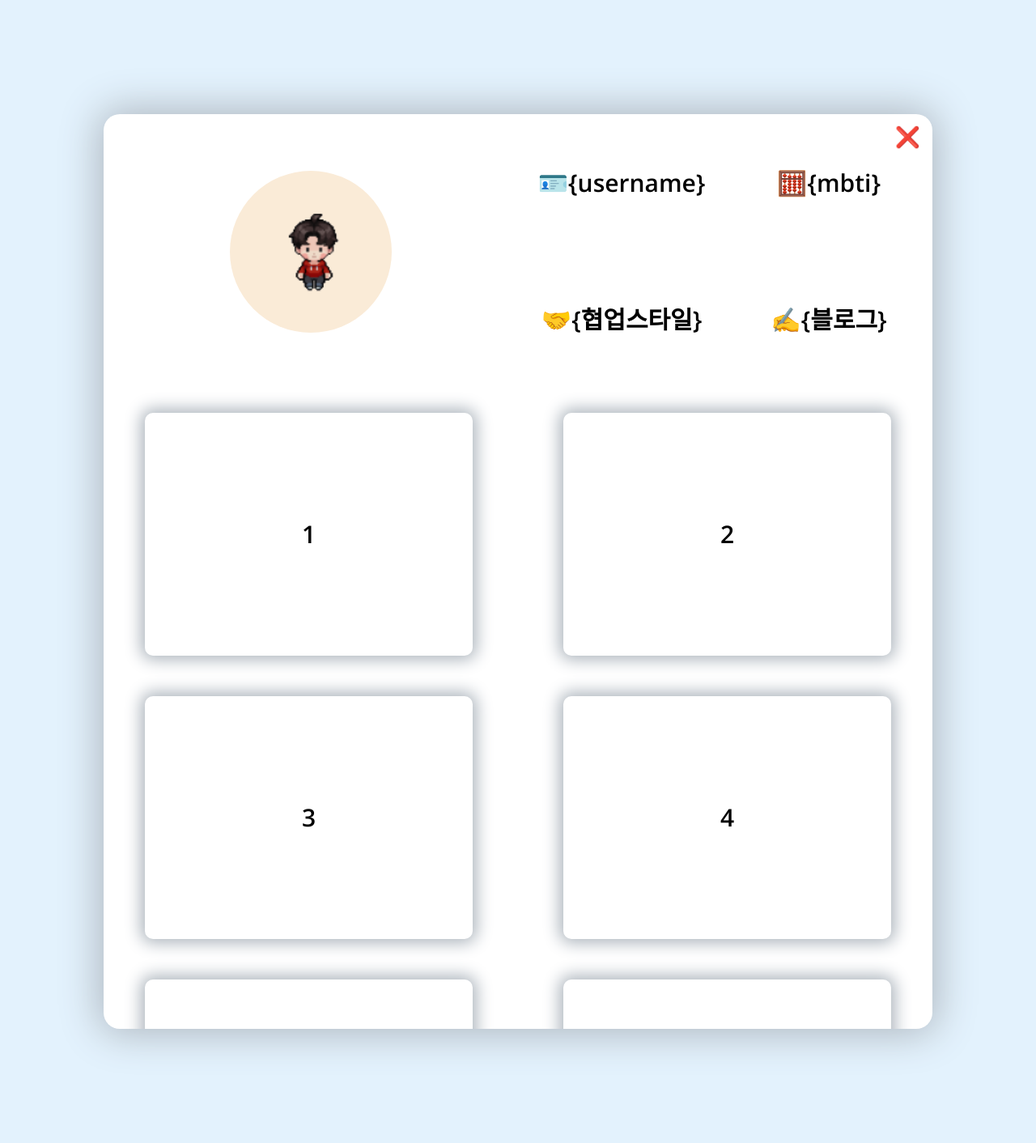
After one commit to harukang/teamInfo, a Python web app: template templates/profile.html in a window 1280 px wide. The commit adds this page. Shown: the whole page at 81% size. Run offline with Jinja, Linux system fonts and the light colour scheme; the template is opened without the code that fills it, so the values that code supplies are empty.

Commit message:
미니프로젝트 프로필 페이지 생성
a 태그 텍스트 데코 제거, 기본 컬러 블랙 설정

css 파일 세분화 style.css -> profile.css, home.css

font-family 구글 오픈 산스 폰트 가져옴

마우스 커서 이미지는 추후에 커밋할 예정

```diff
--- a/static/css/reset.css
+++ b/static/css/config/reset.css
@@ -123,6 +123,11 @@ table {
   border-spacing: 0;
 }
 
+a{
+  color:black;
+  text-decoration: none;
+}
+
 * {
   box-sizing: border-box;
 }
--- /dev/null
+++ b/static/css/screen/profile.css
@@ -0,0 +1,75 @@
+.profile-screen {
+    width: 80%;
+    height: 80%;
+    background-color: white;
+    border-radius: 20px;
+    box-shadow: 0 0 50px 5px #adb5bd;
+}
+
+.profile {
+    width: 100%;
+    height: 30%;
+    display: grid;
+    grid-template-columns: 1fr 1fr;
+    font-size:30px;
+}
+
+.profile__avatar {
+    width: 100%;
+    height: 100%;
+    display: flex;
+    justify-content: center;
+    align-items: center;
+}
+
+.profile__avatar__photo{
+    width:200px;
+    height: 200px;
+    border-radius: 50%;
+    background-color: antiquewhite;
+}
+
+.profile__info{
+    font-weight: bold;
+    font-size:30px;
+    display: grid;
+    grid-template-columns: 1fr 1fr;
+    grid-template-rows: 1fr 1fr;
+    justify-items: center;
+    align-items: center;
+    position: relative;
+}
+.close{
+    font-size: 25px;
+    position: absolute;
+    top:15px;
+    right: 15px;
+}
+.feed-box {
+    height: 70%;
+    display: grid;
+    grid-template-columns: 1fr 1fr;
+    grid-column-gap: 10px;
+    grid-row-gap: 50px;
+    justify-items: center;
+    overflow-y: scroll;
+    padding: 30px 0;
+    -ms-overflow-style: none;
+    scrollbar-width: none;
+}
+
+.feed-box::-webkit-scrollbar {
+    display: none;
+}
+
+.feed {
+    width: 80%;
+    height: 300px;
+    box-shadow: 0 0 20px 5px #adb5bd;
+    border-radius: 10px;
+    font-size: 30px;
+    font-weight: bold;
+    display: flex;
+    justify-content: center;
+    align-items: center;
+}
--- a/static/css/style.css
+++ b/static/css/style.css
@@ -1,4 +1,10 @@
-@import "reset.css";
+/*config*/
+@import url('https://fonts.googleapis.com/css2?family=Open+Sans:wght@400;500;600&display=swap');
+@import "config/reset.css";
+
+/*screen*/
+@import "screen/home.css";
+@import "screen/profile.css";
 
 body {
   height: 100vh;
@@ -7,113 +13,6 @@ body {
   justify-content: space-evenly;
   align-items: center;
   background-color: #e3f2fd;
+  cursor: url("config/cursor.cur"), pointer;
+  font-family: 'Open Sans', sans-serif;
 }
-
-header {
-  width: 1500px;
-  height: 200px;
-
-  background-image: url("../../imgs/title.png");
-  background-position: center;
-  background-repeat: no-repeat;
-}
-
-main {
-  width: 1500px;
-  height: 300px;
-  display: flex;
-  justify-content: space-between;
-  align-items: center;
-}
-
-.card {
-  width: 200px;
-  height: 300px;
-  transition: 1.5s ease-in-out;
-  position: relative;
-  transform-style: preserve-3d;
-  box-shadow: 0 0 50px 10px #adb5bd;
-  border-radius: 15px;
-  cursor: pointer;
-}
-
-.rotate:hover .card {
-  transform: rotateY(180deg);
-}
-
-.front,
-.back {
-  display: flex;
-  justify-content: center;
-  align-items: center;
-  width: 100%;
-  height: 100%;
-  position: absolute;
-  background-color: red;
-  backface-visibility: hidden;
-  color: white;
-  font-size: 30px;
-  font-weight: bold;
-  border-radius: 15px;
-  text-align: center;
-}
-
-.name {
-  font-size: 40px;
-  margin-bottom: 10px;
-}
-
-.front {
-  background-position: center;
-  background-repeat: no-repeat;
-}
-
-.rotate:first-child .front {
-  background-image: url("../../imgs/teamavatar.png");
-}
-
-.rotate:nth-child(2) .front {
-  background-color: bisque;
-  background-image: url("../../imgs/msavatar.png");
-  background-size: 150%;
-}
-.rotate:nth-child(3) .front {
-  background-color: aquamarine;
-  background-image: url("../../imgs/hravatar.png");
-  background-size: 150%;
-}
-.rotate:nth-child(4) .front {
-  background-color: cadetblue;
-  background-image: url("../../imgs/wjavatar.png");
-  background-size: 150%;
-}
-.rotate:nth-child(5) .front {
-  background-color: saddlebrown;
-  background-image: url("../../imgs/mgavatar.png");
-  background-size: 150%;
-}
-.rotate:last-child .front {
-  background-color: deepskyblue;
-  background-image: url("../../imgs/hsavatar.png");
-  background-size: 150%;
-}
-
-.back {
-  transform: rotateY(180deg);
-}
-
-.rotate:nth-child(2) .back {
-  background-color: bisque;
-}
-.rotate:nth-child(3) .back {
-  background-color: aquamarine;
-}
-.rotate:nth-child(4) .back {
-  background-color: cadetblue;
-}
-.rotate:nth-child(5) .back {
-  background-color: saddlebrown;
-}
-.rotate:last-child .back {
-  background-color: deepskyblue;
-}
--- /dev/null
+++ b/templates/profile.html
@@ -0,0 +1,42 @@
+<!DOCTYPE html>
+<html lang="en">
+<head>
+    <meta charset="UTF-8">
+    <meta http-equiv="X-UA-Compatible" content="IE=edge"/>
+    <meta name="viewport" content="width=device-width, initial-scale=1.0"/>
+    <link rel="stylesheet" href="../static/css/style.css"/>
+    <title>{username}</title>
+</head>
+<body>
+<section class="profile-screen">
+    <header class="profile">
+        <div class="profile__avatar">
+            <img src="../imgs/wjavatar.png" class="profile__avatar__photo"/>
+        </div>
+        <ul class="profile__info">
+            <li class="profile__info__name">
+                <h3>🪪{username}</h3>
+            </li>
+            <li class="profile__info__mbti">
+                <a href="#" class="close">❌</a>
+                <span>🧮{mbti}</span>
+            </li>
+            <li class="profile__info__work">
+                <span>🤝{협업스타일}</span>
+            </li>
+            <li class="profile__info__blog">
+                <a href="#">✍{블로그}</a>
+            </li>
+        </ul>
+    </header>
+    <main class="feed-box">
+        <section class="feed">1</section>
+        <section class="feed">2</section>
+        <section class="feed">3</section>
+        <section class="feed">4</section>
+        <section class="feed">5</section>
+        <section class="feed">6</section>
+    </main>
+</section>
+</body>
+</html>
```
Also changed, not shown: static/css/screen/home.css (added, +120 -0 lines), templates/index.html (+14 -14 lines).
